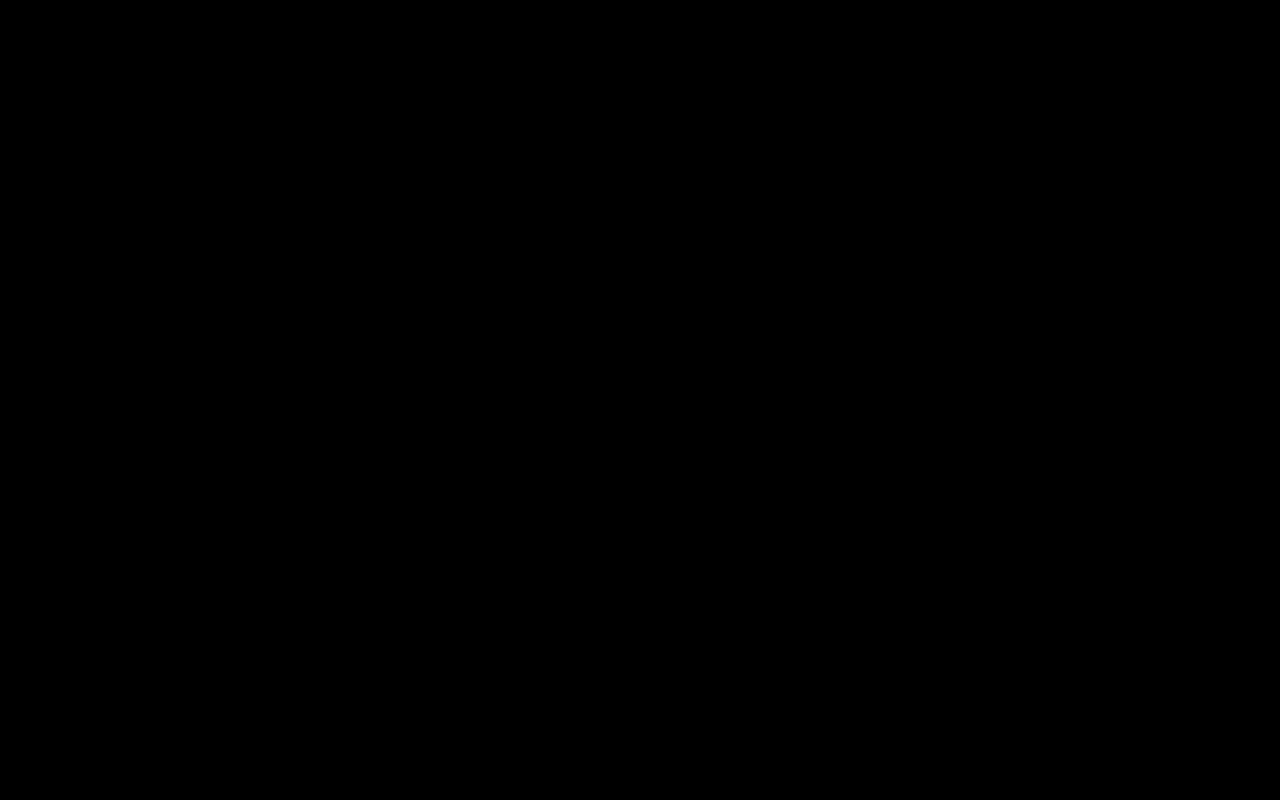
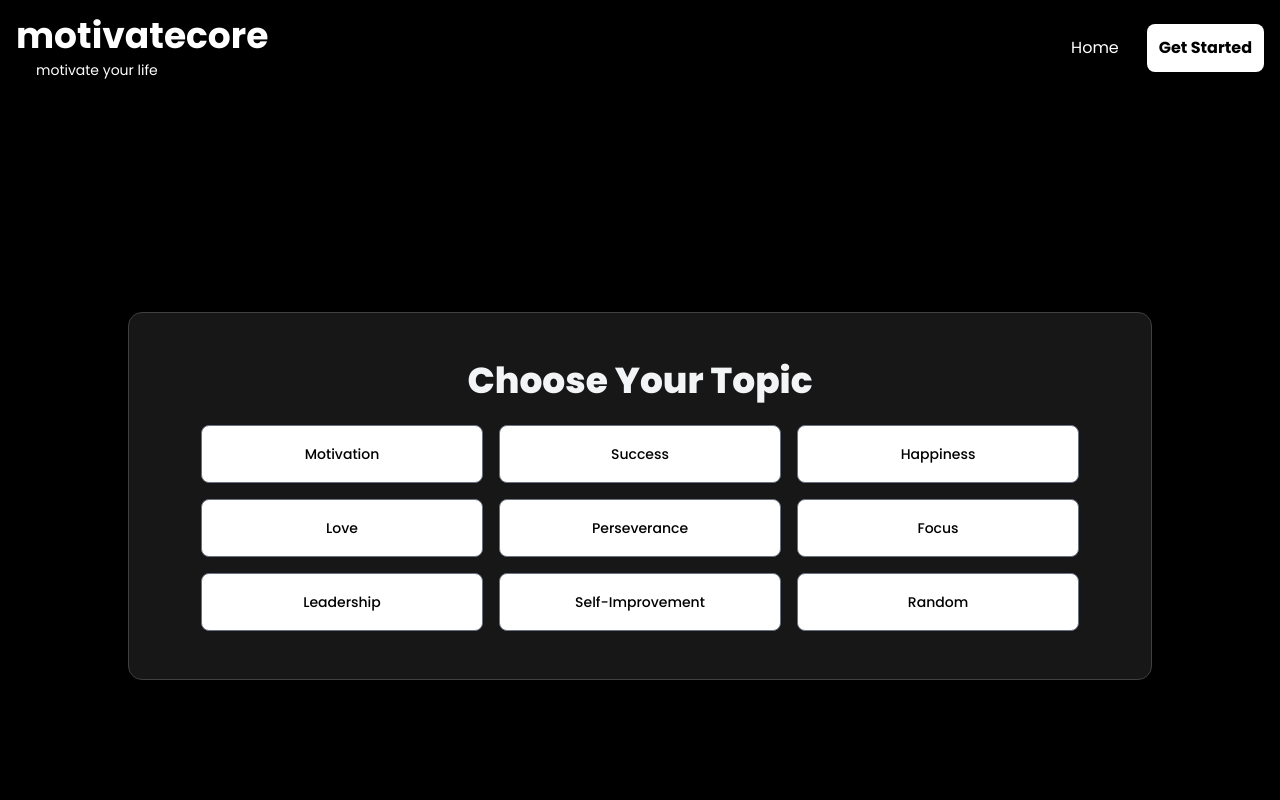
Before and after one commit to zeropse/MindBrew, a React (Vite) app: page /choose-topic in a window 1280 px wide. Before the commit this address had no page. Shown: the top 800 px of the page. Built offline with nearby package versions, Linux system fonts and the light colour scheme.

Commit message:
added topics page

```diff
--- a/src/App.jsx
+++ b/src/App.jsx
@@ -1,7 +1,9 @@
 import { BrowserRouter, Routes, Route } from "react-router-dom";
 import RootLayout from "./layout/RootLayout";
 import Home from "./pages/Home";
-import Started from "./pages/Started";
+import Topics from "./pages/Topics";
+import QuotePage from "./pages/QuotePage";
+import NotFound from "./pages/NotFound";
 
 const App = () => {
   return (
@@ -9,7 +11,9 @@ const App = () => {
       <Routes>
         <Route path="/" element={<RootLayout />}>
           <Route index element={<Home />} />
-          <Route path="/started" element={<Started />} />
+          <Route path="/choose-topic" element={<Topics />} />
+          <Route path="/quote/:slug" element={<QuotePage />} />
+          <Route path="*" element={<NotFound />} />
         </Route>
       </Routes>
     </BrowserRouter>
--- a/src/components/Header.jsx
+++ b/src/components/Header.jsx
@@ -22,7 +22,7 @@ const Header = () => {
           </li>
           <li
             className="cursor-pointer font-bold bg-white text-black p-3 rounded-md hover:bg-gray-300"
-            onClick={() => navigate("/started")}
+            onClick={() => navigate("/choose-topic")}
           >
             Get Started
           </li>
--- /dev/null
+++ b/src/data/topics.js
@@ -0,0 +1,40 @@
+const topics = [
+  {
+    name: "Motivation",
+    slug: "motivation",
+  },
+  {
+    name: "Success",
+    slug: "success",
+  },
+  {
+    name: "Happiness",
+    slug: "happiness",
+  },
+  {
+    name: "Love",
+    slug: "love",
+  },
+  {
+    name: "Perseverance",
+    slug: "perseverance",
+  },
+  {
+    name: "Focus",
+    slug: "focus",
+  },
+  {
+    name: "Leadership",
+    slug: "leadership",
+  },
+  {
+    name: "Self-Improvement",
+    slug: "self-improvement",
+  },
+  {
+    name: "Random",
+    slug: "random",
+  },
+];
+
+export default topics;
--- a/src/pages/Home.jsx
+++ b/src/pages/Home.jsx
@@ -94,7 +94,7 @@ const Home = () => {
 
         <button
           className="cursor-pointer font-bold bg-white text-black px-6 py-3 rounded-lg shadow-md hover:bg-gray-200 transition-all duration-300 transform hover:scale-105 focus:outline-none focus:ring-2 focus:ring-purple-400"
-          onClick={() => navigate("/started")}
+          onClick={() => navigate("/choose-topic")}
         >
           Get Started
         </button>
--- /dev/null
+++ b/src/pages/NotFound.jsx
@@ -0,0 +1,18 @@
+const NotFound = () => {
+  return (
+    <div className="flex flex-col items-center justify-center h-screen">
+      <h1 className="text-4xl font-bold">404 - Page Not Found</h1>
+      <p className="text-gray-600">
+        The page you are looking for does not exist.
+      </p>
+      <button
+        onClick={() => (window.location.href = "/")}
+        className="mt-4 cursor-pointer bg-gradient-to-r from-purple-400 to-blue-500 px-4 py-2 rounded-md"
+      >
+        Go back to the home page
+      </button>
+    </div>
+  );
+};
+
+export default NotFound;
--- /dev/null
+++ b/src/pages/QuotePage.jsx
@@ -0,0 +1,25 @@
+import topic from "../data/topics";
+import { useParams } from "react-router-dom";
+import NotFound from "./NotFound";
+
+const QuotePage = () => {
+  const { slug } = useParams();
+
+  let topicData = topic.find((t) => t.slug === slug);
+
+  if (!topicData) {
+    return (
+      <div>
+        <NotFound />
+      </div>
+    );
+  }
+
+  return (
+    <div>
+      <h1>{topicData.name}</h1>
+    </div>
+  );
+};
+
+export default QuotePage;
--- a/src/pages/Started.jsx
+++ /dev/null
@@ -1,50 +0,0 @@
-import { Button } from "@/components/ui/button";
-import { Card, CardContent, CardHeader, CardTitle } from "@/components/ui/card";
-
-const Started = () => {
-  const topics = [
-    "Motivation",
-    "Success",
-    "Happiness",
-    "Love",
-    "Perseverance",
-    "Focus",
-    "Leadership",
-    "Self-Improvement",
-  ];
-
-  return (
-    <div className="flex items-center justify-center min-h-screen p-4 bg-black">
-      <Card className="bg-neutral-900 text-gray-100 border border-neutral-700 shadow-2xl w-full max-w-5xl p-6 sm:p-8 md:p-10 lg:p-12">
-        <CardHeader>
-          <CardTitle className="text-2xl sm:text-3xl md:text-4xl font-extrabold text-center">
-            Choose Your Topic
-          </CardTitle>
-        </CardHeader>
-        <CardContent>
-          <div className="grid grid-cols-1 sm:grid-cols-2 gap-4 text-black">
-            {topics.map((topic) => (
-              <Button
-                key={topic}
-                variant="outline"
-                className="w-full p-7 sm:p-7 md:p-7 cursor-pointer border border-gray-500 hover:bg-gray-500 hover:text-white hover:scale-105 transition-transform duration-300"
-              >
-                {topic}
-              </Button>
-            ))}
-            <div className="col-span-1 sm:col-span-2 flex justify-center">
-              <Button
-                variant="outline"
-                className="w-3/4 sm:w-1/2 p-7 sm:p-7 md:p-7 cursor-pointer border border-gray-500 hover:bg-gray-500 hover:text-white hover:scale-105 transition-transform duration-300"
-              >
-                Random
-              </Button>
-            </div>
-          </div>
-        </CardContent>
-      </Card>
-    </div>
-  );
-};
-
-export default Started;
--- /dev/null
+++ b/src/pages/Topics.jsx
@@ -0,0 +1,34 @@
+import { Button } from "@/components/ui/button";
+import { Card, CardContent, CardHeader, CardTitle } from "@/components/ui/card";
+import { Link } from "react-router-dom";
+import topic from "../data/topics";
+
+const Topics = () => {
+  return (
+    <div className="flex items-center justify-center min-h-screen p-4 bg-black">
+      <Card className="bg-neutral-900 text-gray-100 border border-neutral-700 shadow-2xl w-full max-w-5xl p-6 sm:p-8 md:p-10 lg:p-12">
+        <CardHeader>
+          <CardTitle className="text-2xl sm:text-3xl md:text-4xl font-extrabold text-center">
+            Choose Your Topic
+          </CardTitle>
+        </CardHeader>
+        <CardContent>
+          <div className="grid grid-cols-1 sm:grid-cols-2 lg:grid-cols-3 gap-4 text-black">
+            {topic.map((t) => (
+              <Link key={t.slug} to={`/quote/${t.slug}`}>
+                <Button
+                  variant="outline"
+                  className="w-full p-7 sm:p-7 md:p-7 cursor-pointer border border-gray-500 hover:bg-gray-500 hover:text-white hover:scale-105 transition-transform duration-300"
+                >
+                  {t.name}
+                </Button>
+              </Link>
+            ))}
+          </div>
+        </CardContent>
+      </Card>
+    </div>
+  );
+};
+
+export default Topics;
```
